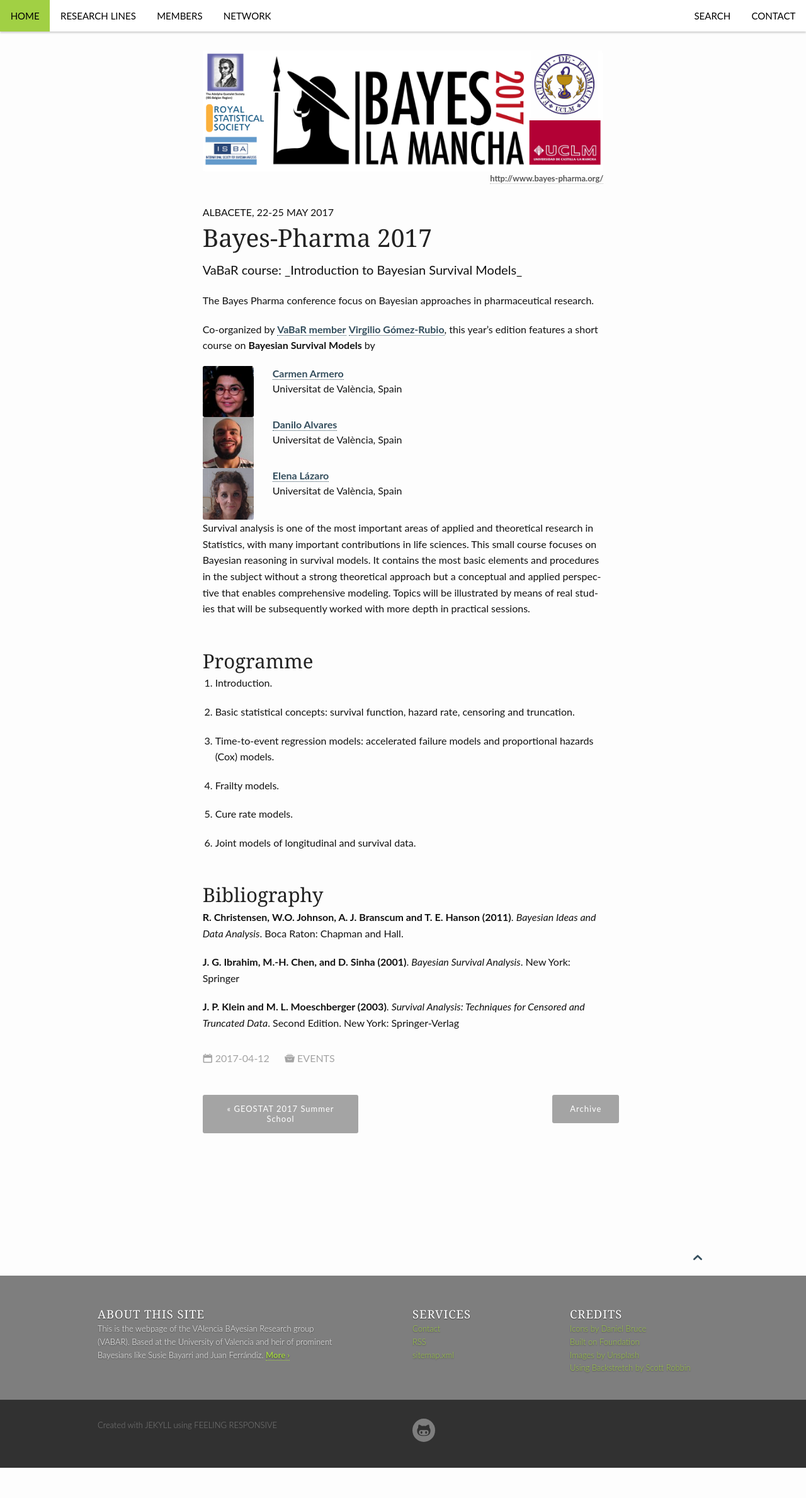
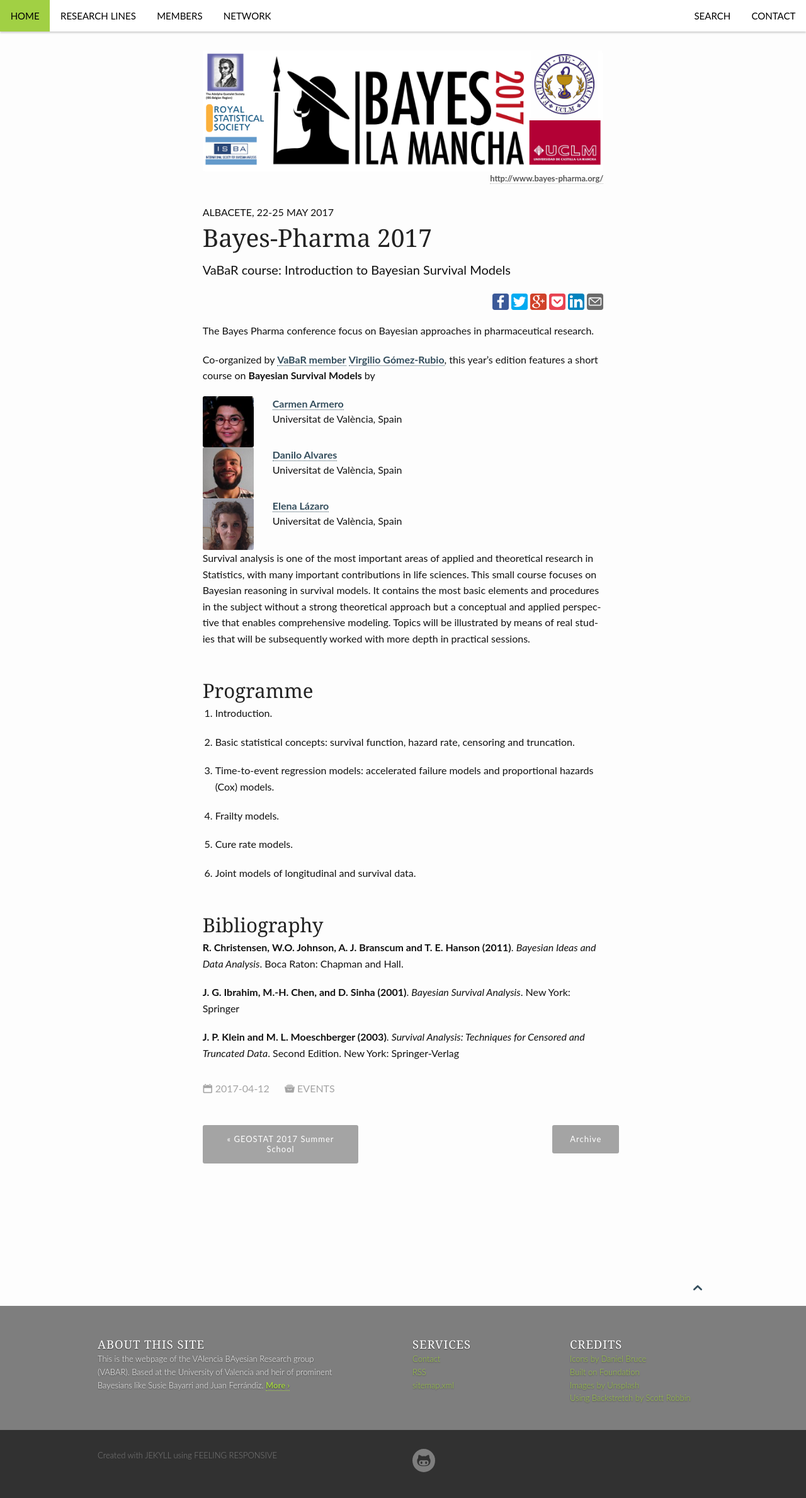
Before and after one commit to VABAR/VABAR.github.io, a Jekyll site: the page built from _posts/events/2017-04-12-bayes-pharma.md, in a window 1280 px wide. Shown: the whole page at 63% size. Built offline with Jekyll 4.4.1, drawn with Linux system fonts in a browser that asks for light colours; before the commit the page ends 2330 px from its top, so only the background shows below that.

Commit message:
Add social-network share buttons

```diff
--- /dev/null
+++ b/_includes/share-page.html
@@ -0,0 +1,20 @@
+<ul class="share-buttons">
+  <li>
+  	<a href="https://www.facebook.com/sharer/sharer.php?u={{ site.url }}{{ page.url }}&t={{ page.title }}" title="Share on Facebook" rel="nofollow" target="_blank">
+  		<img alt="Share on Facebook" src="{{ site.url }}/images/social_flat_rounded_rects_svg/Facebook.svg"></a></li>
+  <li>
+  	<a href="https://twitter.com/intent/tweet?source={{ site.url }}{{ page.url }}&text={{ page.title }}:%20{{ site.url }}{{ page.url }}" rel="nofollow" target="_blank" title="Tweet">
+  		<img alt="Tweet" src="{{ site.url }}/images/social_flat_rounded_rects_svg/Twitter.svg"></a></li>
+  <li>
+  	<a href="https://plus.google.com/share?url={{ site.url }}{{ page.url }}" rel="nofollow" target="_blank" title="Share on Google+">
+  		<img alt="Share on Google+" src="{{ site.url }}/images/social_flat_rounded_rects_svg/Google+.svg"></a></li>
+  <li>
+  	<a href="https://getpocket.com/save?url={{ site.url }}{{ page.url }}&title={{ page.title }}" target="_blank" title="Add to Pocket">
+  		<img alt="Add to Pocket" src="{{ site.url }}/images/social_flat_rounded_rects_svg/Pocket.svg"></a></li>
+  <li>
+  	<a href="http://www.linkedin.com/shareArticle?mini=true&url={{ site.url }}{{ page.url }}&title={{ page.title }}&summary=&source={{ site.url }}{{ page.url }}" target="_blank" title="Share on LinkedIn">
+  		<img alt="Share on LinkedIn" src="{{ site.url }}/images/social_flat_rounded_rects_svg/LinkedIn.svg"></a></li>
+  <li>
+  	<a href="mailto:?subject={{ page.title }}&body={{ site.url }}{{ page.url }}" target="_blank" title="Send email">
+  		<img alt="Send email" src="{{ site.url }}/images/social_flat_rounded_rects_svg/Email.svg"></a></li>
+</ul>
--- a/_layouts/page-fullwidth.html
+++ b/_layouts/page-fullwidth.html
@@ -31,6 +31,8 @@
 			</p>
 			{% endif %}
 
+			{% include share-page.html %}
+
 			{{ content }}
 		</article>
 
--- a/_layouts/page.html
+++ b/_layouts/page.html
@@ -35,6 +35,8 @@
 			</p>
 			{% endif %}
 
+			{% include share-page.html %}
+
 			<span itemprop="articleSection">
 			{{ content }}
 			</span>
--- a/_layouts/post.html
+++ b/_layouts/post.html
@@ -8,6 +8,8 @@
     <p class="post-meta">{{ page.date | date: "%b %-d, %Y" }}{% if page.author %} • {{ page.author }}{% endif %}{% if page.meta %} • {{ page.meta }}{% endif %}</p>
   </header>
 
+	{% include share-page.html %}
+
   <article class="post-content">
     {{ content }}
   </article>
--- a/_posts/events/2017-04-12-bayes-pharma.md
+++ b/_posts/events/2017-04-12-bayes-pharma.md
@@ -2,8 +2,8 @@
 layout: page
 title: "Bayes-Pharma 2017"
 subheadline: "Albacete, 22-25 May 2017"
-meta_teaser: "VaBaR course: _Introduction to Bayesian Survival Models_"
-teaser: "VaBaR course: _Introduction to Bayesian Survival Models_"
+meta_teaser: "VaBaR course: Introduction to Bayesian Survival Models"
+teaser: "VaBaR course: Introduction to Bayesian Survival Models"
 header: no
 image:
     title: header_bayes-pharma.png
--- /dev/null
+++ b/_sass/_share-buttons.scss
@@ -0,0 +1,24 @@
+ul.share-buttons{
+  list-style: none;
+  padding: 0;
+  text-align: right;
+}
+
+ul.share-buttons li{
+  display: inline;
+}
+
+ul.share-buttons .sr-only {
+  position: absolute;
+  clip: rect(1px 1px 1px 1px);
+  clip: rect(1px, 1px, 1px, 1px);
+  padding: 0;
+  border: 0;
+  height: 1px;
+  width: 1px;
+  overflow: hidden;
+}
+
+ul.share-buttons img{
+  width: 26px;
+}
--- a/assets/css/styles_feeling_responsive.scss
+++ b/assets/css/styles_feeling_responsive.scss
@@ -42,3 +42,5 @@
 @import "09_elements";
 
 @import "11_syntax-highlighting";
+
+@import "share-buttons";
```
Also changed, not shown: images/social_flat_rounded_rects_svg/license.md (added, +5 -0 lines), images/social_flat_rounded_rects_svg/Email.svg (added), images/social_flat_rounded_rects_svg/Facebook.svg (added), images/social_flat_rounded_rects_svg/Google+.svg (added), images/social_flat_rounded_rects_svg/LinkedIn.svg (added), images/social_flat_rounded_rects_svg/Pinboard.svg (added), images/social_flat_rounded_rects_svg/Pinterest.svg (added), images/social_flat_rounded_rects_svg/Pocket.svg (added), images/social_flat_rounded_rects_svg/Reddit.svg (added), images/social_flat_rounded_rects_svg/Tumblr.svg (added), images/social_flat_rounded_rects_svg/Twitter.svg (added), images/social_flat_rounded_rects_svg/Wordpress.svg (added).
